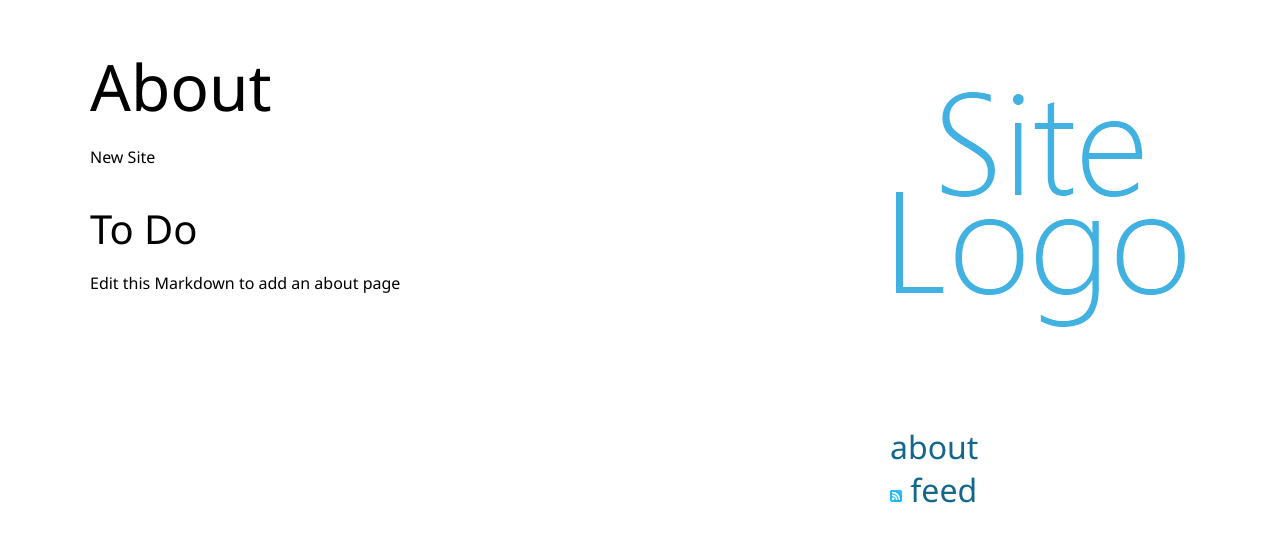
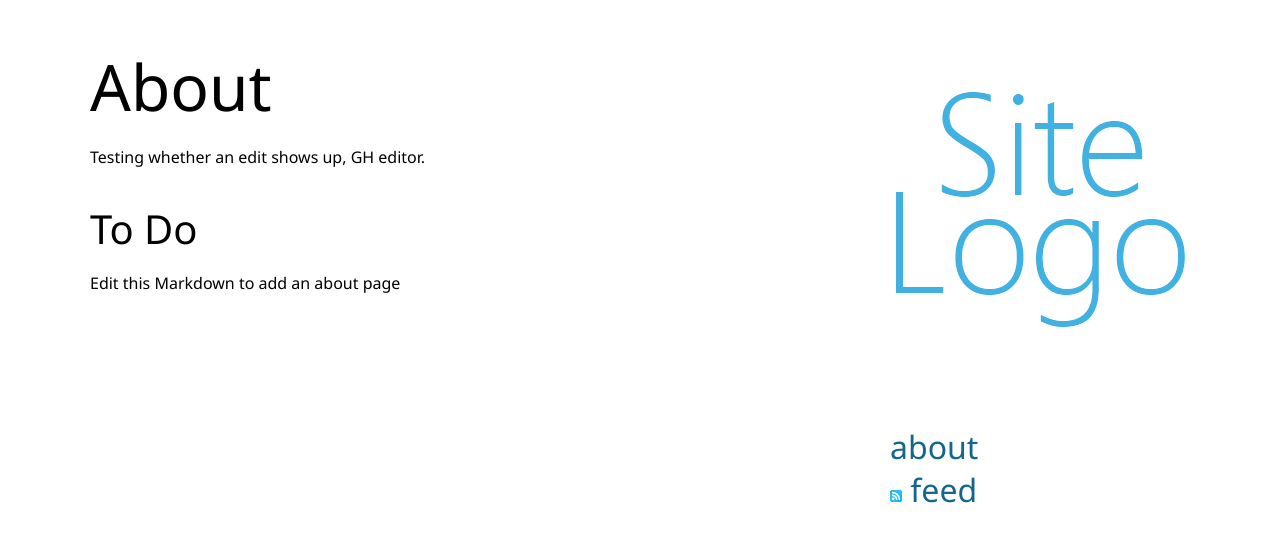
Before and after one commit to maguldemond/maguldemond.github.io, a Jekyll site: the page built from about.md, in a window 1280 px wide. Shown: the top 542 px of the page. Built offline with Jekyll 4.4.1, drawn with Linux system fonts in a browser that asks for light colours.

Commit message:
Update about.md

```diff
--- a/about.md
+++ b/about.md
@@ -4,7 +4,7 @@ title: About
 comments: false
 ---
 
-New Site
+Testing whether an edit shows up, GH editor.
 
 ##To Do
 
```
